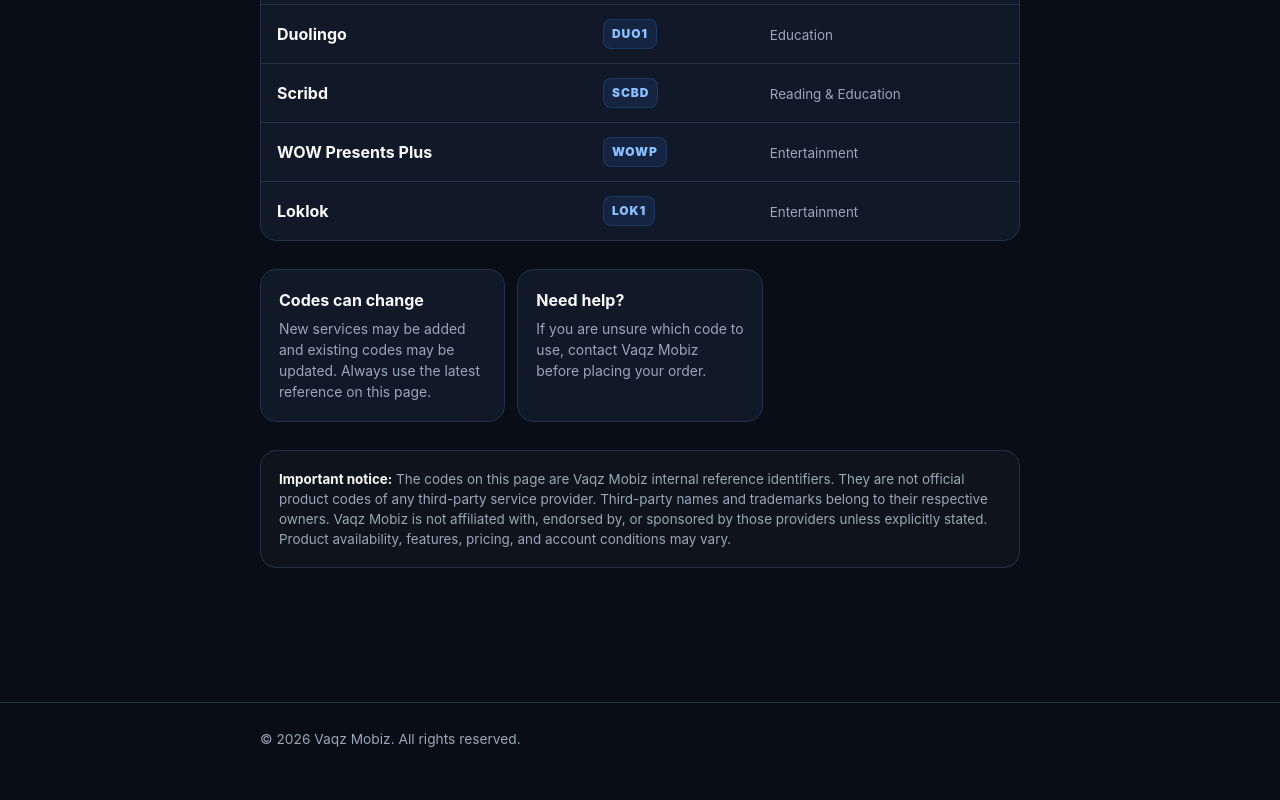
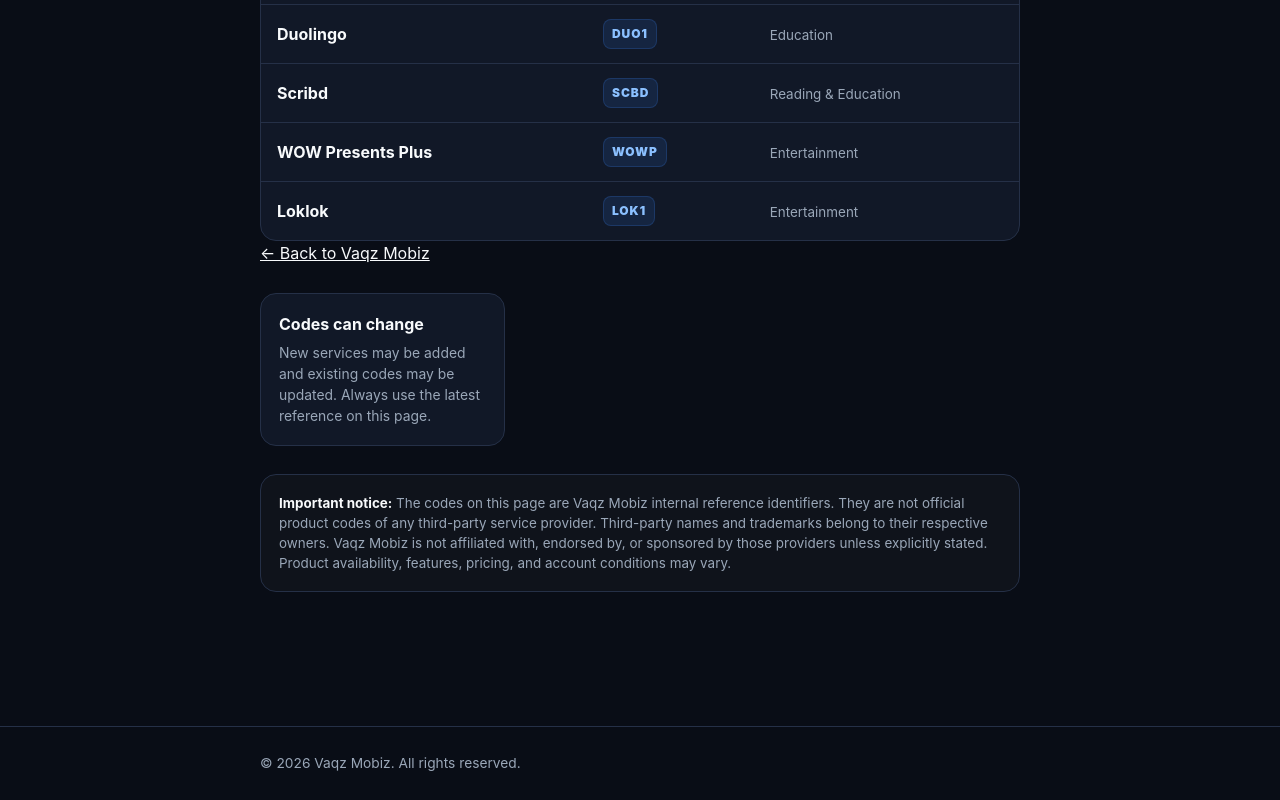
Before and after one commit to vaqz/vaqzmobiz-website, a plain HTML site: page codes/index.html in a window 1280 px wide. Shown: the part 1545-2345 px from the top of the page. Before the commit the page ends 2321 px from the top, so only its background shows below. Drawn offline with Linux system fonts and the light colour scheme.

Commit message:
Simplify service codes page and add home return link

```diff
--- a/codes/index.html
+++ b/codes/index.html
@@ -45,9 +45,10 @@
       </div>
     </section>
 
+    <a class="back-link" href="../">← Back to Vaqz Mobiz</a>
+
     <section class="info-grid" aria-label="Customer information">
       <article class="info-card"><h2>Codes can change</h2><p>New services may be added and existing codes may be updated. Always use the latest reference on this page.</p></article>
-      <article class="info-card"><h2>Need help?</h2><p>If you are unsure which code to use, contact Vaqz Mobiz before placing your order.</p></article>
     </section>
 
     <aside class="notice">
```
